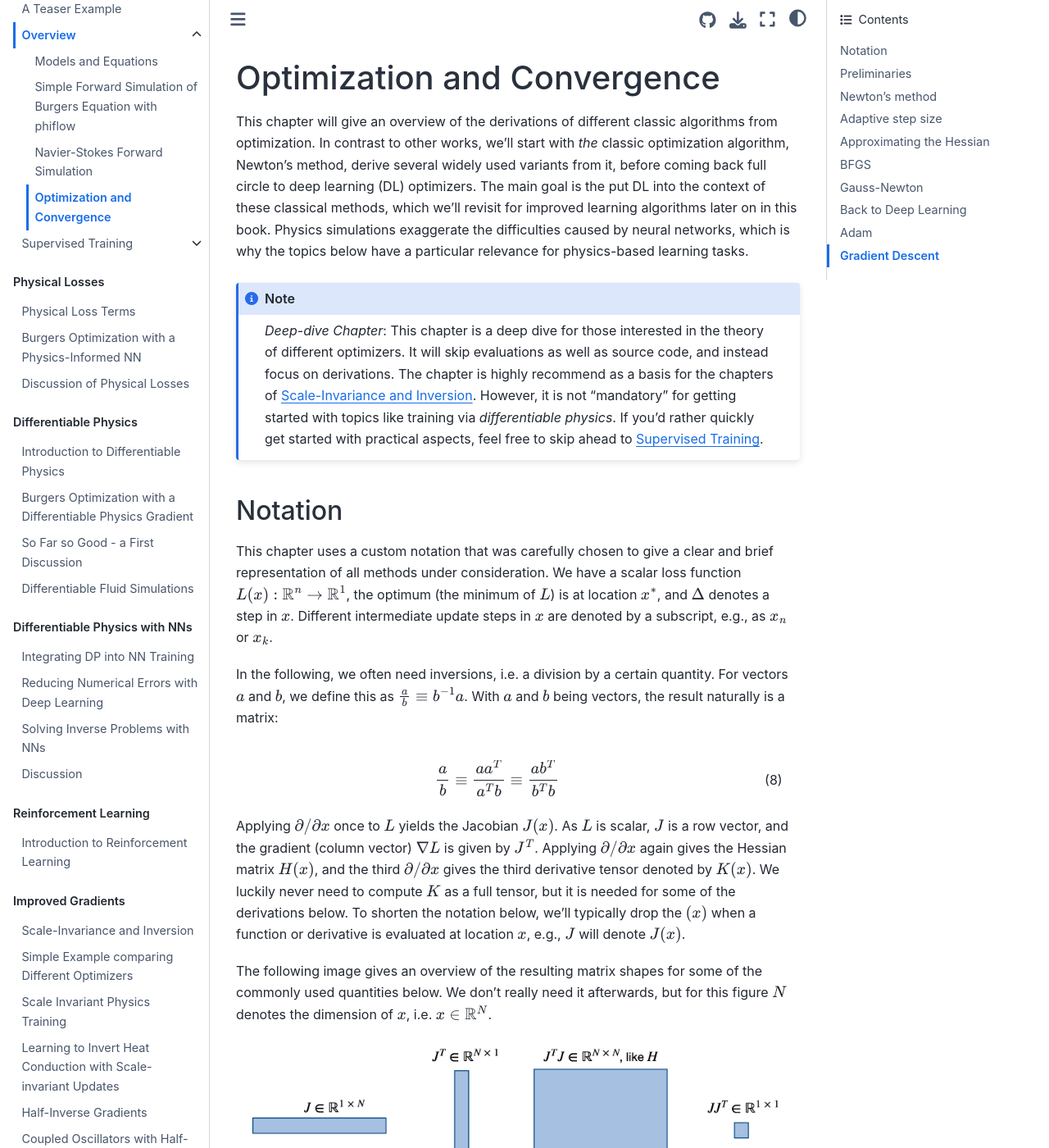
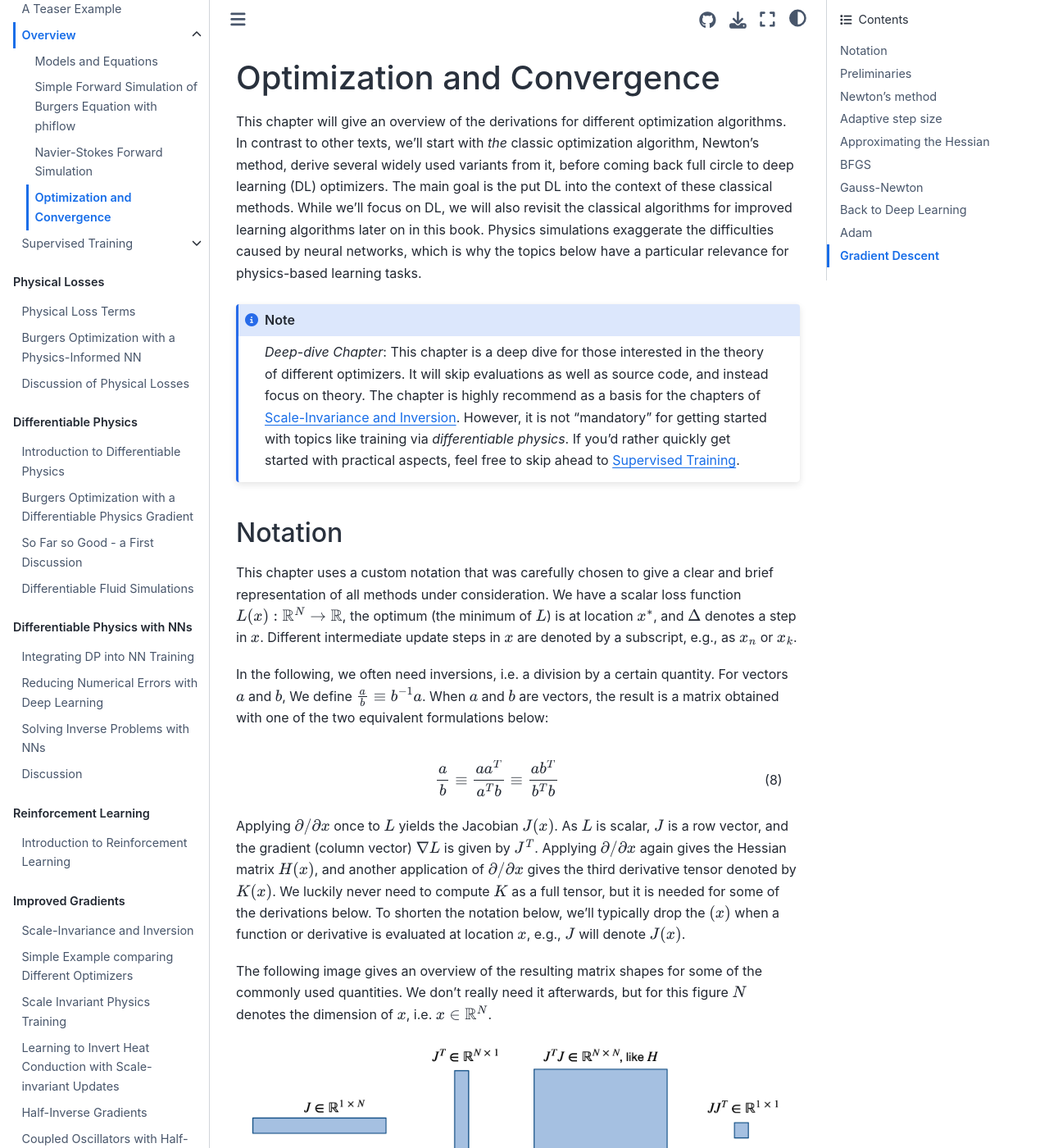
Before and after one commit to tum-pbs/pbdl-book, a Jupyter Book: the page built from overview-optconv.md, in a window 1280 px wide and 1400 px high. Shown: the whole window at 82% size. Built offline with Jupyter Book 1.0.4 settings and Sphinx 7.4.7 and the Sphinx Book theme 1.1.4, drawn with Linux system fonts in a browser that asks for light colours; pages that are not in the unit, such as notebooks, are missing from menus; some of the changed text lies outside the part shown.

Commit message:
update optconv chapter

````diff
--- a/overview-optconv.md
+++ b/overview-optconv.md
@@ -1,14 +1,14 @@
 Optimization and Convergence
 ============================
 
-This chapter will give an overview of the derivations of different classic algorithms from optimization.
-In contrast to other works, we'll start with _the_ classic optimization algorithm, Newton's method,
+This chapter will give an overview of the derivations for different optimization algorithms.
+In contrast to other texts, we'll start with _the_ classic optimization algorithm, Newton's method,
 derive several widely used variants from it, before coming back full circle to deep learning (DL) optimizers.
-The main goal is the put DL into the context of these classical methods, which we'll revisit
-for improved learning algorithms later on in this book. Physics simulations exaggerate the difficulties caused by neural networks, which is why the topics below have a particular relevance for physics-based learning tasks.
+The main goal is the put DL into the context of these classical methods. While we'll focus on DL, we will also revisit
+the classical algorithms for improved learning algorithms later on in this book. Physics simulations exaggerate the difficulties caused by neural networks, which is why the topics below have a particular relevance for physics-based learning tasks.
 
 ```{note}
-*Deep-dive Chapter*: This chapter is a deep dive for those interested in the theory of different optimizers. It will skip evaluations as well as source code, and instead focus on derivations. The chapter is highly recommend as a basis for the chapters of {doc}`physgrad`. However, it is not "mandatory" for getting started with topics like training via _differentiable physics_. If you'd rather quickly get started with practical aspects, feel free to skip ahead to {doc}`supervised`.
+*Deep-dive Chapter*: This chapter is a deep dive for those interested in the theory of different optimizers. It will skip evaluations as well as source code, and instead focus on theory. The chapter is highly recommend as a basis for the chapters of {doc}`physgrad`. However, it is not "mandatory" for getting started with topics like training via _differentiable physics_. If you'd rather quickly get started with practical aspects, feel free to skip ahead to {doc}`supervised`.
 
 ```
 
@@ -16,13 +16,13 @@ for improved learning algorithms later on in this book. Physics simulations exag
 
 This chapter uses a custom notation that was carefully chosen to give a clear and
 brief representation of all methods under consideration.
-We have a scalar loss function
-$L(x): \mathbb R^n \rightarrow \mathbb R^1$, the optimum (the minimum of $L$) is at location $x^*$,
+We have a scalar loss function $L(x): \mathbb R^N \rightarrow \mathbb R$, the optimum (the minimum of $L$) is at location $x^*$,
 and $\Delta$ denotes a step in $x$. Different intermediate update steps in $x$ are denoted by a subscript,
 e.g., as $x_n$ or $x_k$.
 
 In the  following, we often need inversions, i.e. a division by a certain quantity. For vectors $a$ and $b$,
-we define this as $\frac{a}{b} \equiv b^{-1}a$. With $a$ and $b$ being vectors, the result naturally is a matrix:
+We define $\frac{a}{b} \equiv b^{-1}a$.
+When $a$ and $b$ are vectors, the result is a matrix obtained with one of the two equivalent formulations below:
 
 $$
 \frac{a}{b} \equiv \frac{a a^T}{a^T b } \equiv \frac{a b^T }{b^T b}
@@ -33,10 +33,10 @@ $$ (vector-division)
 
 Applying $\partial / \partial x$ once to $L$ yields the Jacobian $J(x)$. As $L$ is scalar, $J$ is a row vector, and the gradient (column vector) $\nabla L$ is given by $J^T$.
 Applying $\partial / \partial x$ again gives the Hessian matrix $H(x)$,
-and the third $\partial / \partial x$ gives the third derivative tensor denoted by $K(x)$. We luckily never need to compute $K$ as a full tensor, but it is needed for some of the derivations below. To shorten the notation below,
+and another application of $\partial / \partial x$ gives the third derivative tensor denoted by $K(x)$. We luckily never need to compute $K$ as a full tensor, but it is needed for some of the derivations below. To shorten the notation below,
 we'll typically drop the $(x)$ when a function or derivative is evaluated at location $x$, e.g., $J$ will denote $J(x)$.
 
-The following image gives an overview of the resulting matrix shapes for some of the commonly used quantities below.
+The following image gives an overview of the resulting matrix shapes for some of the commonly used quantities.
 We don't really need it afterwards, but for this figure $N$ denotes the dimension of $x$, i.e. $x \in \mathbb R^N$.
 
 ![opt conv shapes pic](resources/overview-optconv-shapes.png)
@@ -46,7 +46,7 @@ We don't really need it afterwards, but for this figure $N$ denotes the dimensio
 
 We'll need a few tools for the derivations below, which are summarized here for reference.
 
-Not surprisingly, we'll need some Taylor-series expansions, which, using the notation above can be written as:
+Not surprisingly, we'll need some Taylor-series expansions. With the notation above it reads:
 
 $$L(x+\Delta) = L + J \Delta + \frac{1}{2} H \Delta^2 + \cdots$$
 
@@ -64,30 +64,29 @@ $ u^T v < |u| \cdot |v| $.
 
 ## Newton's method
 
-Now we can get started with arguably one of the most classic algorithms: Newton's method. It is derived
-by approximating the function we're interested in as a parabola. This can be motivated by the fact that pretty much every minimum looks like a parabola if we're close enough.
+Now we can start with arguably the most classic algorithm for optimization: _Newton's method_. It is derived
+by approximating the function we're interested in as a parabola. This can be motivated by the fact that pretty much every minimum looks like a parabola close up.
 
 ![parabola linear](resources/overview-optconv-parab.png)
 
-So we can represent $L$ around an optimum $x^*$ by parabola of the form $L(x) = \frac{1}{2} H(x-x^*)^2 + c$,
+So we can represent $L$ near an optimum $x^*$ by a parabola of the form $L(x) = \frac{1}{2} H(x-x^*)^2 + c$,
 where $c$ denotes a constant offset. At location $x$ we observe $H$ and
-$J^T=H \cdot (x_k-x^*)$. Re-arranging this yields $x^* = x_k - \frac{J^T}{H}$.
-Newton's method by default computes $x^*$ in a single step.
-Thus, the update in $x$ of Newton's method is given by:
+$J^T=H \cdot (x_k-x^*)$. Re-arranging this directly yields an equation to compute the minimum: $x^* = x_k - \frac{J^T}{H}$.
+Newton's method by default computes $x^*$ in a single step, and
+hence the update in $x$ of Newton's method is given by:
 
 $$
 \Delta = - \frac{J^T}{H}
 $$ (opt-newton)
 
 Let's look at the order of convergence of Newton's method.
-Let $x^*$ be an optimum of $L$, with
-$\Delta_n^* = x^* - x_n$, as illustrated below.
+For an optimum $x^*$ of $L$, let
+$\Delta_n^* = x^* - x_n$ denote the step from a current $x_n$ to the optimum, as illustrated below.
 
 ![newton x-* pic](resources/overview-optconv-minimum.png)
 
 Assuming differentiability of $J$,
-we can perform the Lagrange expansion of $J$ in around $x^*$.
-Here $\Delta^*_n = x^* - x_{n+1}$ denotes the a step from the current $x$ to the optimum:
+we can perform the Lagrange expansion of $J$ at $x^*$:
 
 $$\begin{aligned}
     0 = J(x^*)     &= J(x_n) + H(x_n) \Delta^*_n + \frac{1}{2} K (\xi_n ){\Delta^*_n}^2
@@ -119,27 +118,29 @@ For this we have to allow for a variable step size.
 Thus, as a next step for Newton's method we
 introduce a variable step size $\lambda$ which gives the iteration
 $x_{n+1} = x_n + \lambda \Delta = x_n - \lambda \frac{J^T}{H}$.
+As illustrated in the picture below, this is especially helpful is $L$ is not exactly
+a parabola, and a small $H$ might overshoot in undesirable ways. The the far left in this example:
 
 ![newton lambda step pic](resources/overview-optconv-adap.png)
 
 To make statements about convergence, we need some fundamental assumptions: convexity and smoothness
 of our loss function. Then we'll focus on showing that the loss decreases, and
-we moving along a sequence of smaller sets ￼$\forall x ~ L(x)<L(x_n)$
+that we move along a sequence of smaller sets ￼$\forall x ~ L(x)<L(x_n)$
 with lower loss values.
 
-First, we can apply the fundamental theorem to L
+First, we apply the fundamental theorem to L
 
 $$
     L(x + \lambda \Delta) = L + \int_0^1 \text{ds}~ J(x + s \lambda \Delta) \lambda \Delta \ ,
 $$
 
-and likewise express $J$ around this location with the fundamental theorem:
+and likewise express $J$ around this location with it:
 
 $$\begin{aligned}
     J(x + s \lambda \Delta) &= J + \int_0^1 \text{dt}~ H(x + s t \lambda \Delta) s \lambda \Delta
 \end{aligned}$$
 
-Inserting J into L yields:
+Inserting this $J$ into $L$ yields:
 
 $$\begin{aligned}
     L(x + \lambda \Delta) - L(x)
@@ -157,7 +158,7 @@ $ -H \Delta (1+\lambda s)$ in the last line of equation {eq}`newton-step-size-co
 %         &=  -(H\Delta)^T \big( \lambda +\frac{\lambda^2}{2} \big)  + \lambda^2  \int_0^1 \text{d}s  \int_0^1 \text{d}t \big[ [ H(x + s t \lambda \Delta) - H ] ~ \Delta  \big]^T   \Delta    \\
 
 
-Below, we will first employ $(H\Delta)^T \Delta = \|H^{\frac{1}{2}}\Delta\|^2$. This term will be shortened to $\epsilon \equiv \| H^{\frac{1}{2}} \Delta \|^2$ in the second line. Due to the properties of $H$, this $\epsilon$ "just" represents a small positive factor that will stick around till the end.
+In the next sequence of steps, we will first employ $(H\Delta)^T \Delta = \|H^{\frac{1}{2}}\Delta\|^2$. This term will be shortened to $\epsilon \equiv \| H^{\frac{1}{2}} \Delta \|^2$ in the second line below. Due to the properties of $H$, this $\epsilon$ "just" represents a small positive factor that will stick around till the end.
 Afterwards, in line 3 and 4 below, we can start finding an upper bound
 for the change of the loss. We'll first use a Cauchy-Schwartz inequality, and then
 make use of a special Lipschitz condition for affine conjugate matrices. For $H$, it takes the form $\| H(x)^{-\frac{1}{2}}\big( H(y)-H(x) \big) \| \le \mathcal L \| H(x)^{\frac{1}{2}} (y-x) \|^2$. This requires $H$ to by symmetric, positive-definite, which isn't too unreasonable in practice.
@@ -175,7 +176,7 @@ $$\begin{aligned}
 \end{aligned}$$ (newton-step-size-conv)
 
 Due to $H^T = H$, we've moved $H^{-\frac{1}{2}}$ inside the integral in line 2.
-In line 4, we've pulled $s,t$ and $\lambda$ out of the integrals as much as possible, in addition to applying the special Lipschitz condition. The last three lines just simplify the terms, express the occurences of $H$ in terms of $\epsilon$, and evaluate the integrals. This leaves us with a cubic form in terms of $\lambda$, the step size. Most importantly, the first, linear term is negative, and hence will dominate for small $\lambda$. With this we've shown that the step will be negative for sufficiently small $\lambda$:
+In line 4, we've pulled $s,t$ and $\lambda$ out of the integrals as much as possible, in addition to applying the special Lipschitz condition. The last three lines just simplify the terms, express the occurrences of $H$ in terms of $\epsilon$, and evaluate the integrals. This leaves us with a cubic form in terms of $\lambda$, the step size. Most importantly, the first, linear term is negative, and hence will dominate for small $\lambda$. With this we've shown that the step will be negative for sufficiently small $\lambda$:
 
 $$L(x + \lambda \Delta) = L(x) -  \lambda \epsilon +\frac{\lambda^2 \epsilon}{2} + \frac{ \lambda^3 \mathcal L ~ \epsilon^{\frac{3}{2}} }{6}$$ (newton-ss-final)
 
@@ -183,7 +184,7 @@ However, this inherently requires us to freely choose $\lambda$, hence this proo
 is not applicable for the fixed step size above. A nice property of it is that
 we've "only" required Lipschitz continuity for $H$, not for $J$ or even $L$.
 
-To conclude, we've shown that Newton's method with an adaptive step size provably converges, which is great. However, it requires the Hessian $H$ as a central ingredient. Unfortunately, $H$ very difficult to obtain in practice. This motivates the following methods, which keep the basic step of Newton's method, but approximate $H$.
+To conclude, we've shown that Newton's method with an adaptive step size provably converges, which is great. However, it requires the Hessian $H$ as a central ingredient. Unfortunately, $H$ very difficult to obtain in practice. This is a real show stopper, and motivates the following methods. They keep the basic step of Newton's method, but approximate $H$.
 
 ## Approximating the Hessian
 
@@ -204,8 +205,8 @@ $$
 $$
 
 As before, we use a step of $\Delta = -\frac{J^T}{H}$ for $x$, and the denominator comes from the finite difference
-$\frac{ J(x_{n+1})^T - J(x_{n}) }{\Delta}$ with the assumption of the current Jacobian being zero.
-Keep in mind, that $\Delta$ is a vector here (see the vector division above), which gives marix of size $N \times N$ that can be added to $H_n$.
+$\frac{ J(x_{n+1})^T - J(x_{n}) }{\Delta}$ with the assumption that the current Jacobian is zero.
+Keep in mind, that $\Delta$ is a vector here (see the vector division above), so the finite difference gives a matrix of size $N \times N$ that can be added to $H_n$.
 
 Broyden's method has the advantage that we never have to compute a full Hessian,
 and the update of $H$ can be evaluated efficiently.
@@ -220,10 +221,10 @@ some important improvements:
 it does not assume $J$ to be zero immediately, and compensates for redundant parts of the updates.
 This is necessary, as the finite difference $(J(x_{n+1}) - J(x_{n}) ) / \Delta_n$
 gives a full approximation of $H$. We could try to perform some kind of averaging procedure, but
-this would strongly deteriorate the existing content in $H_{n}$. Hence, we substract
-only the existing entries in $H_{n}$ along the curent step $\Delta$.
+this would strongly deteriorate the existing content in $H_{n}$. Hence, we subtract
+only the existing entries in $H_{n}$ along the current step $\Delta$.
 This makes sense, as the finite difference approximation yields exactly the estimate along
-$\Delta$. In combination, this gives an update step for $H$ of:
+$\Delta$. In combination, these changes give an update step for $H$ of:
 
 $$
   H_{n+1} = H_{n} + \frac{  J(x_{n+1}) - J(x_{n}) }{\Delta_n} - \frac{H_n \Delta_n}{\Delta_n}
@@ -242,14 +243,14 @@ for solving classical non-linear optimization problems.
 Another attractive variant of Newton's method can be derived by
 restricting $L$ to be a classical $L^2$ loss. This gives the _Gauss-Newton_ (GN) algorithm.
 Thus, we still use $\Delta = - \frac{J^T}{H}$ , but
-rely on a squared loss of the form $L=|f|^2$￼ with an arbitrary $f(x)$.
+rely on a squared loss of the form $L=|f|^2$￼ for an arbitrary $f(x)$.
 The derivatives of $f$ are denoted by $J_f, H_f$, in contrast to the
-generic $J,H$ are for $L$, as before.
+generic $J,H$ for $L$, as before.
 Due to the chain rule, we have $J=2~f^T J_f$.
 % J chain rule; J_f matrix has f==m rows, right x==N columns; we need update in x
 
-The second derivative yields the following expression, which we, for GN, simplify by
-omitting second-order terms in the second line below:
+The second derivative yields the following expression. For GN, we simplify it by
+omitting the second-order terms in the second line below:
 
 $$\begin{aligned}
     H &= 2 J_f^T J_f + 2 f^T H_f \\
@@ -259,13 +260,12 @@ $$\begin{aligned}
 \end{aligned}$$ (gauss-newton-approx)
 
 Here the remaining $J_f^T J_f$ term of the first order approximation can be simplified thanks
-to our focus on an $L^2$ loss: $|f|^2 = L$.
+to our focus on an $L^2$ loss: $J_f= J / (2 f^T) $ and $|f|^2 = L$.
 
-The last line basically means we approximate the Hessian with $J$ squared. This is reasonable in many cases
-thus, and inserting it into our update step above gives the
+The last line of equation {eq}`gauss-newton-approx` means we are basically approximating the Hessian with $J$ squared. This is reasonable in many scenarios, and inserting it into our update step above gives the
 Gauss-Newton update $\Delta_{\text{GN}} \approx -\frac{J}{J^T J}$.
 
-Looking at this update, it basically means we employ
+Looking at this update, it essentially employs a step of the form
 $\Delta_{\text{GN}} \approx -\frac{1}{J}$, i.e.,
 the update is based on an approximate inverse of the Jacobian of $L$.
 This inverse gives an approximately equal step size in all parameters, and
@@ -290,23 +290,23 @@ $$
     H \approx \sqrt{\text{diag}(J^TJ)}
 $$ (h-approx-adam)
 
-This is a very rough approximation of the true Hessian. We're simply using the squared first-derivatives here, and in general, of course, ￼$\Big( \frac{\partial f}{\partial x} \Big)^2 \ne \frac{\partial^2 f}{\partial x^2}$.
+This is a very rough approximation of the true Hessian. We're simply using the squared, first derivatives here, and in general, of course, ￼$\Big( \frac{\partial f}{\partial x} \Big)^2 \ne \frac{\partial^2 f}{\partial x^2}$.
 This only holds for the first-order approximation from Gauss-Newton, i.e., the first term of￼equation {eq}`gauss-newton-approx`. Now Adam goes a step further, and only keeps the diagonal of $J^T J$. This quantity is readily available in deep learning in the form of the gradient of the weights, and makes the inversion of $H$ trivial. As a result, it at least provides some estimate of the curvature of the individual weights, but neglects their correlations.
 
 Interestingly, Adam does not perform a full inversion via $\text{diag}(J^T J)$, but uses the component-wise square root.
 This effectively yields $\sqrt{\text{diag}(J^T J)} \approx \sqrt{\text{diag}(J^2)} \approx \text{diag}(J)$.
-Thus, Adam moves along $\Delta \approx \text{sign}(-J)$, approximately performing the a step of fixed size along all dimensions.
+Thus, Adam moves along $\Delta \approx \text{sign}(-J)$, approximately performing a step of fixed size along all dimensions.
 
 In practice, Adam introduces a few more tricks by computing the gradient $J^T$ as well
 as the squared gradient with _momentum_, an averaging of both quantities over the course of the iterations of the optimization.
-This makes the estimates more robust, which is crucial: a normalization with a erroneously small entry of the gradient could otherwise lead to an explosion. Adam additionally adds a small constant when dividing, and the square-root likewise helps to mitigate overshoot.
+This makes the estimates more robust, which is crucial: a normalization with an erroneously small entry of the gradient could otherwise lead to an explosion. Adam additionally adds a small constant when dividing, and the square-root likewise helps to mitigate overshoot.
 
 To summarize: Adam makes use of a first-order update with a diagonal approximation of the Hessian for normalization. It additionally employs momentum for stabilization.
 
 ## Gradient Descent
 
 To arrive at gradient descent (GD) optimization, we now take the final step
-to assume $H=1$ in $- \lambda \frac{J^T}{H}$. This leaves us with the update $\Delta = - \lambda J^T$.
+to assume $H=1$ in $- \lambda \frac{J^T}{H}$. This leaves us with an update consisting of a scaled gradient $\Delta = - \lambda J^T$.
 
 ![gd direction pic](resources/overview-optconv-gd.png)
 
````
Also changed, not shown: other parts of overview-optconv.md (+3 -4 lines), 1 other file.
